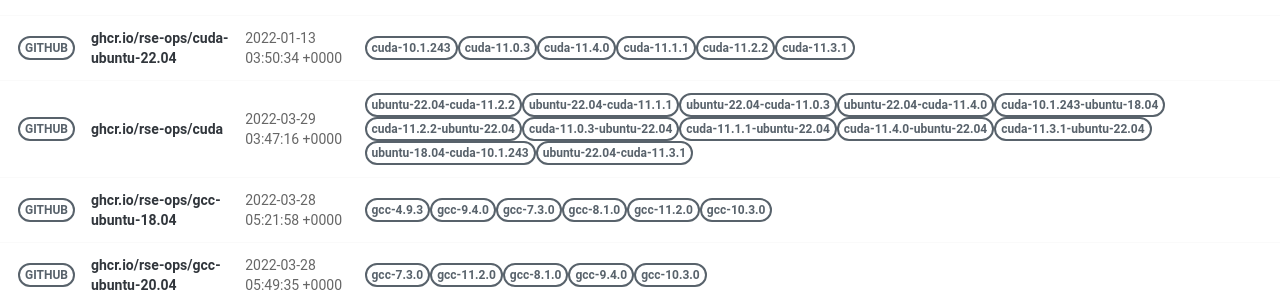
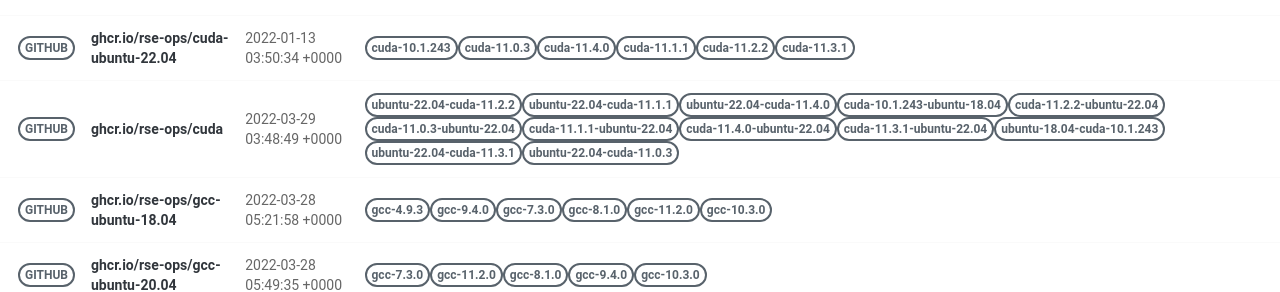
Before and after one commit to rse-ops/docker-images, a Jekyll site: the page built from pages/index.md, in a window 1280 px wide. Shown: the part 414-706 px from the top of the page. Built offline with Jekyll 4.4.1, drawn with Linux system fonts in a browser that asks for light colours; nearby versions of some CDN libraries.

Commit message:
Automated push to update library 2022-03-29

```diff
--- a/_library/ghcr.io-rse-ops-cuda.md
+++ b/_library/ghcr.io-rse-ops-cuda.md
@@ -1,7 +1,7 @@
 ---
 layout: container
 name: ghcr.io/rse-ops/cuda
-updated_at: 2022-03-29 03:47:16.097635
+updated_at: 2022-03-29 03:48:49.095901
 
 
 container_url: https://github.com/orgs/rse-ops/packages/container/package/cuda
```
Also changed, not shown: other parts of _library/ghcr.io-rse-ops-cuda.md (+3 -3 lines).
